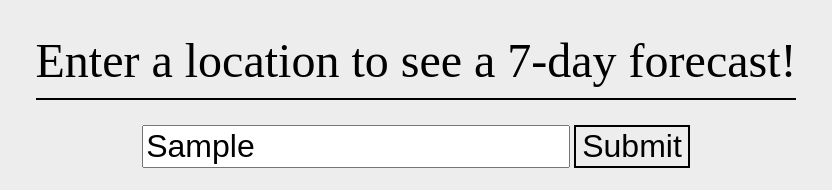
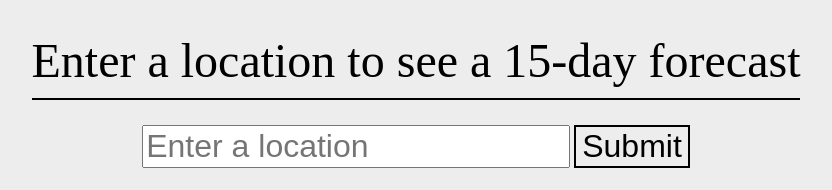
Before and after one commit to FPabloA/odin-weather-app, a plain HTML site: page index.html in a window 1280 px wide. Both pictures are taken after typing "Sample" into the empty fields and a click on the button "Submit". Shown: the whole page, without its empty margins (224-1056 px from the left). Drawn offline with Linux system fonts and the light colour scheme; no server answers.

Commit message:
finished implementing functionality

```diff
--- a/index.html
+++ b/index.html
@@ -8,7 +8,7 @@
 </head>
 <body>
     <div class=content-wrapper>
-        <div class="content-header">Enter a location to see a 7-day forecast!</div>
+        <div class="content-header">Enter a location to see a 15-day forecast</div>
 
         <div class="input-row">
             <input type="text" placeholder="Enter a location" id="location-input">
--- a/script.js
+++ b/script.js
@@ -1,9 +1,17 @@
 const apiKey = '9X5YMXR45ZDWNTP235UBM4P64';
 const contentDiv = document.querySelector('#content-div');
+const submitBtn = document.querySelector("#location-submit");
+const locationInput = document.querySelector("#location-input");
 
 //onclick of submit button needs to clear weather rows
+submitBtn.addEventListener("click", () => {
+    clearRows()
+    getWeather(locationInput.value)
+    locationInput.value = "";
+})
 
 async function getWeather (location) {
+    console.log(location);
     const response = await fetch('https://weather.visualcrossing.com/VisualCrossingWebServices/rest/services/timeline/' + location +"?key=" + apiKey);
 
 
@@ -15,6 +23,12 @@ async function getWeather (location) {
     }
 
 
+}
+
+function clearRows () {
+    while(contentDiv.lastChild.id != "weather-location") {
+        contentDiv.removeChild(contentDiv.lastChild);
+    }
 }
 
 function setLocation (location) {
--- a/style.css
+++ b/style.css
@@ -24,6 +24,7 @@ body {
     font-size: 32px;
     background-color: transparent;
     border: 2px solid;
+    cursor: pointer;
 }
 
 #content-div {
```
